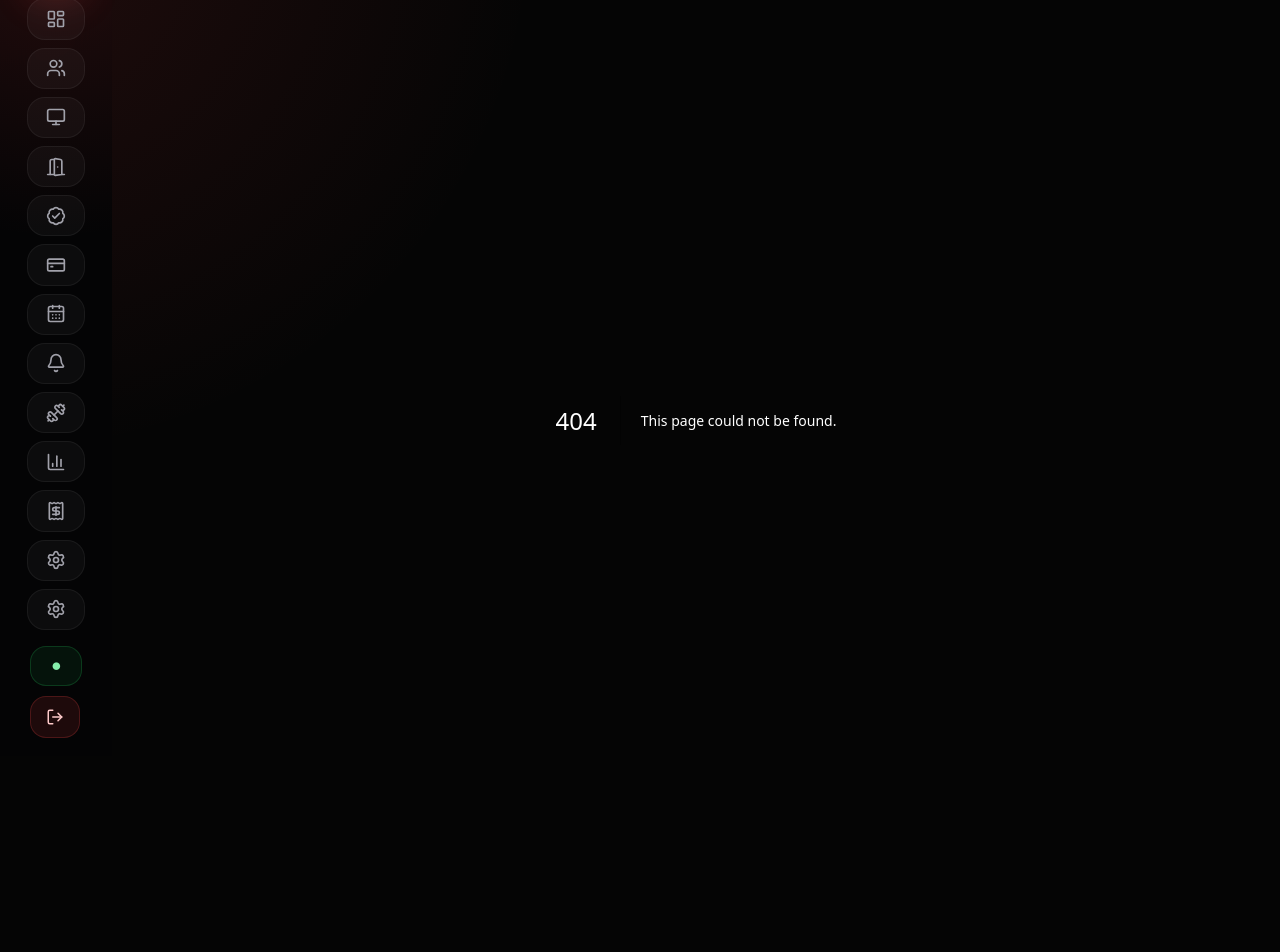
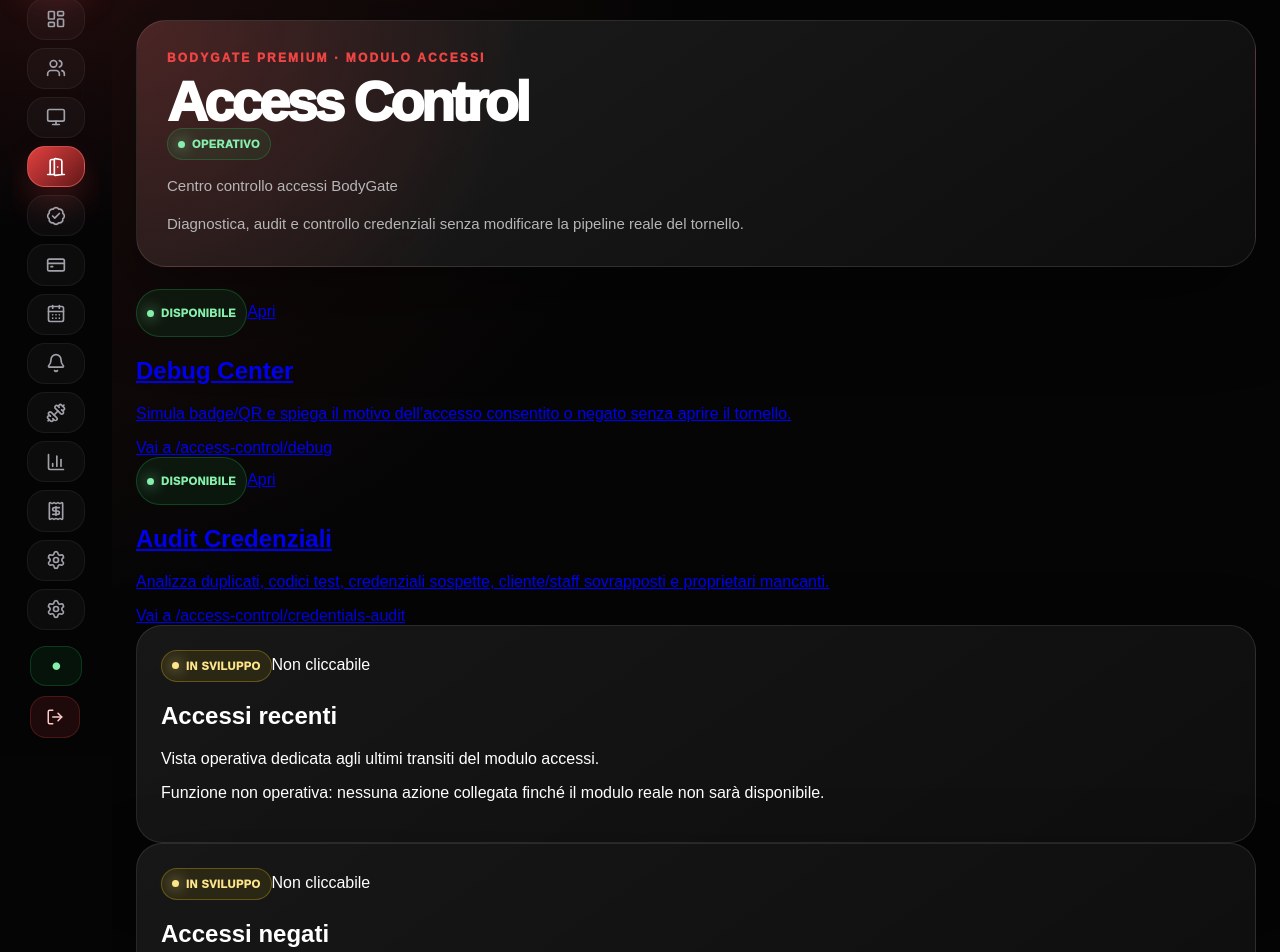
Before and after one commit to BodyGate/bodygate-admin, a Next.js app: page /access-control in a window 1280 px wide. Before the commit this address had no page. Shown: the part 80-1032 px from the top of the page. Before the commit the page ends 924 px from the top, so only its background shows below. Built offline with nearby package versions, Linux system fonts and the light colour scheme.

Commit message:
Add access control hub page

```diff
--- /dev/null
+++ b/app/access-control/page.tsx
@@ -0,0 +1,128 @@
+import Link from "next/link";
+import BGCard from "../components/ui/BGCard";
+
+const activeCards = [
+  {
+    title: "Debug Center",
+    href: "/access-control/debug",
+    description:
+      "Simula badge/QR e spiega il motivo dell’accesso consentito o negato senza aprire il tornello.",
+    status: "Disponibile",
+  },
+  {
+    title: "Audit Credenziali",
+    href: "/access-control/credentials-audit",
+    description:
+      "Analizza duplicati, codici test, credenziali sospette, cliente/staff sovrapposti e proprietari mancanti.",
+    status: "Disponibile",
+  },
+];
+
+const disabledCards = [
+  {
+    title: "Accessi recenti",
+    description: "Vista operativa dedicata agli ultimi transiti del modulo accessi.",
+    status: "In sviluppo",
+  },
+  {
+    title: "Accessi negati",
+    description: "Analisi separata dei tentativi negati e delle motivazioni più frequenti.",
+    status: "In sviluppo",
+  },
+  {
+    title: "Stato Bridge/Tornello",
+    description: "Monitor tecnico dedicato allo stato del collegamento fisico e dei controller.",
+    status: "Monitoraggio non disponibile",
+  },
+  {
+    title: "Configurazione accessi",
+    description: "Pannello protetto per policy e parametri accesso quando sarà disponibile.",
+    status: "Protetto / In sviluppo",
+  },
+];
+
+function StatusBadge({ tone, label }: { tone: "success" | "warning" | "info"; label: string }) {
+  return <span className={`bg-status bg-status-${tone}`}>{label}</span>;
+}
+
+function ActiveCard({ card }: { card: (typeof activeCards)[number] }) {
+  return (
+    <Link
+      href={card.href}
+      className="group block rounded-[30px] border border-white/10 bg-[linear-gradient(145deg,rgba(255,255,255,0.08),rgba(127,29,29,0.18))] p-6 text-white shadow-2xl shadow-black/30 transition hover:-translate-y-1 hover:border-red-400/60 hover:shadow-red-950/30 focus:outline-none focus:ring-2 focus:ring-red-400/70"
+    >
+      <div className="flex min-h-full flex-col gap-6">
+        <div className="flex flex-wrap items-center justify-between gap-3">
+          <StatusBadge tone="success" label={card.status} />
+          <span className="rounded-full border border-red-400/30 bg-red-500/10 px-3 py-1 text-xs font-black uppercase tracking-[0.18em] text-red-100 transition group-hover:bg-red-500/20">
+            Apri
+          </span>
+        </div>
+        <div>
+          <h2 className="text-3xl font-black tracking-tight">{card.title}</h2>
+          <p className="mt-3 text-sm font-bold leading-6 text-zinc-300">{card.description}</p>
+        </div>
+        <div className="mt-auto text-sm font-black uppercase tracking-[0.16em] text-red-200">
+          Vai a {card.href}
+        </div>
+      </div>
+    </Link>
+  );
+}
+
+function DisabledCard({ card }: { card: (typeof disabledCards)[number] }) {
+  return (
+    <BGCard variant="soft" className="opacity-75">
+      <div className="flex min-h-full flex-col gap-5">
+        <div className="flex flex-wrap items-center justify-between gap-3">
+          <StatusBadge tone="warning" label={card.status} />
+          <span className="rounded-full border border-white/10 bg-black/30 px-3 py-1 text-xs font-black uppercase tracking-[0.18em] text-zinc-400">
+            Non cliccabile
+          </span>
+        </div>
+        <div>
+          <h2 className="text-2xl font-black tracking-tight text-zinc-100">{card.title}</h2>
+          <p className="mt-3 text-sm font-bold leading-6 text-zinc-400">{card.description}</p>
+        </div>
+        <p className="mt-auto rounded-2xl border border-amber-400/20 bg-amber-400/10 px-4 py-3 text-sm font-extrabold text-amber-100">
+          Funzione non operativa: nessuna azione collegata finché il modulo reale non sarà disponibile.
+        </p>
+      </div>
+    </BGCard>
+  );
+}
+
+export default function AccessControlHubPage() {
+  return (
+    <main className="min-h-screen overflow-hidden bg-[#050505] text-white">
+      <div className="pointer-events-none fixed inset-0 bg-[radial-gradient(circle_at_12%_8%,rgba(239,68,68,0.30),transparent_32%),radial-gradient(circle_at_88%_12%,rgba(255,255,255,0.10),transparent_26%),linear-gradient(180deg,rgba(5,5,5,0),#050505_72%)]" />
+      <div className="relative mx-auto grid max-w-7xl gap-6 px-4 py-8 sm:px-6 lg:px-8 lg:py-10">
+        <header className="bg-page-header !mb-0">
+          <div>
+            <div className="bg-eyebrow">BodyGate Premium · Modulo Accessi</div>
+            <div className="mt-3 flex flex-wrap items-center gap-3">
+              <h1>Access Control</h1>
+              <StatusBadge tone="success" label="Operativo" />
+            </div>
+            <p>Centro controllo accessi BodyGate</p>
+            <p className="mt-3 max-w-3xl text-sm font-bold leading-6 text-zinc-300">
+              Diagnostica, audit e controllo credenziali senza modificare la pipeline reale del tornello.
+            </p>
+          </div>
+        </header>
+
+        <section className="grid gap-4 lg:grid-cols-2">
+          {activeCards.map((card) => (
+            <ActiveCard key={card.href} card={card} />
+          ))}
+        </section>
+
+        <section className="grid gap-4 md:grid-cols-2 xl:grid-cols-4">
+          {disabledCards.map((card) => (
+            <DisabledCard key={card.title} card={card} />
+          ))}
+        </section>
+      </div>
+    </main>
+  );
+}
--- a/app/components/Sidebar.tsx
+++ b/app/components/Sidebar.tsx
@@ -28,7 +28,7 @@ const mainMenu: MenuItem[] = [
   { label: "Dashboard", href: "/", icon: <LayoutDashboard size={20} /> },
   { label: "Clienti", href: "/customers", icon: <Users size={20} /> },
   { label: "Reception", href: "/reception", icon: <Monitor size={20} /> },
-  { label: "Accessi", href: "/access-logs", icon: <DoorOpen size={20} /> },
+  { label: "Access Control", href: "/access-control", icon: <DoorOpen size={20} /> },
   { label: "Badge", href: "/badges", icon: <BadgeCheck size={20} /> },
   { label: "Pagamenti", href: "/payments", icon: <CreditCard size={20} /> },
   { label: "Abbonamenti", href: "/subscriptions", icon: <CalendarDays size={20} /> },
```
Also changed, not shown: app/access-control/credentials-audit/page.tsx (+8 -5 lines), app/access-control/debug/page.tsx (+30 -6 lines), app/components/CustomerDetailPanel.tsx (+10 -1 lines), app/components/SystemLivePanel.tsx (+21 -2 lines), app/system/page.tsx (+17 -0 lines).
